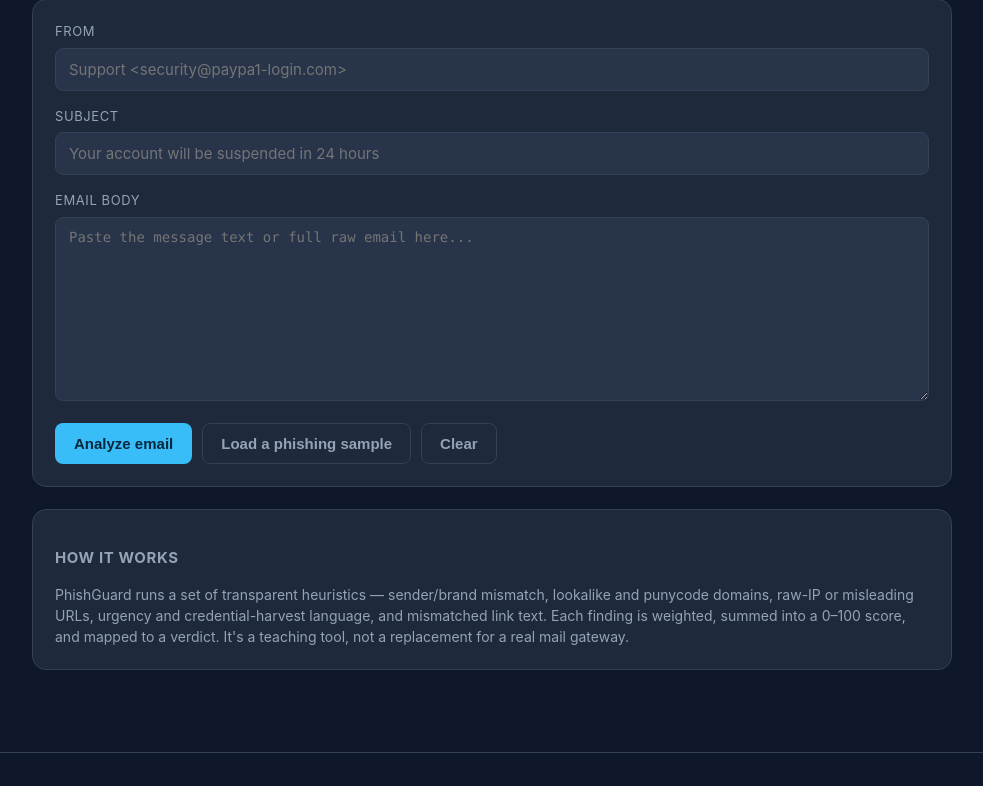
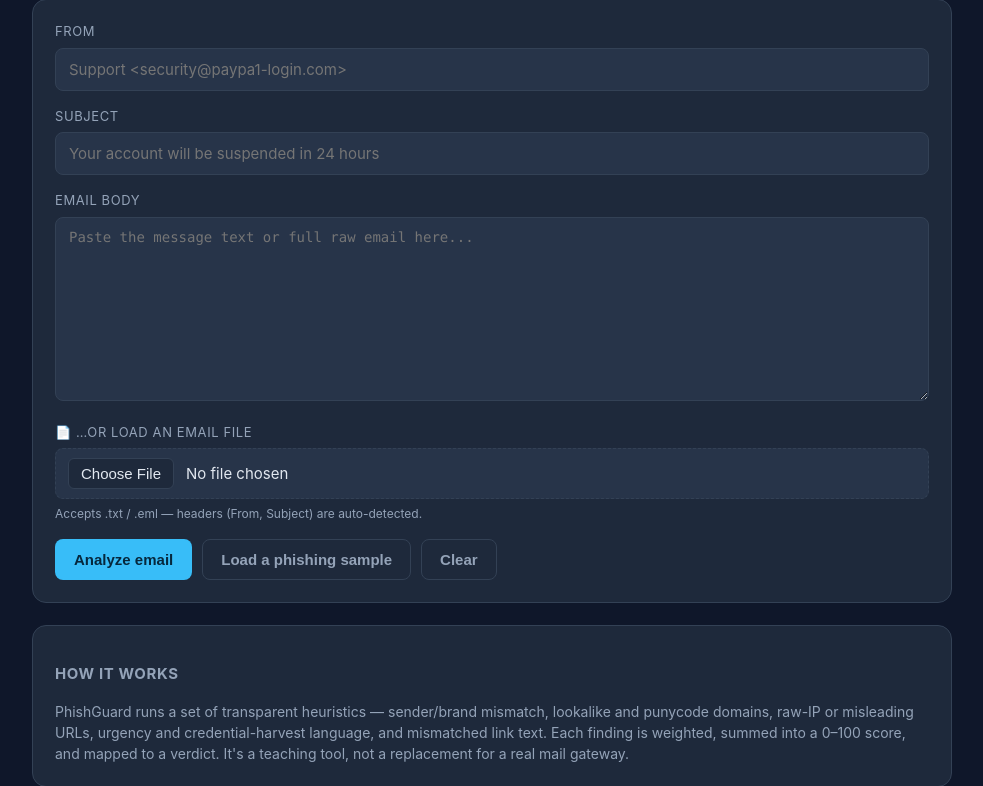
Before and after one commit to bclarketech/VW-Hackathon-phishguard, a Flask app: page / in a window 1280 px wide. Shown: the part 140-926 px from the top of the page, without its empty margins (148-1131 px from the left). Run offline with Flask 3, Linux system fonts and the light colour scheme.

Commit message:
Add email-file upload (.eml/.txt) with header auto-detect
- File picker reads .eml/.txt client-side, auto-fills From/Subject/body, analyzes
- Backend also accepts a direct file upload (request.files) read in memory only
- Auto-parses RFC-822 headers incl. base64/quoted-printable encoded subjects
- 8 new route tests (18 total passing)

```diff
--- a/app.py
+++ b/app.py
@@ -38,6 +38,15 @@ def analyze_route():
         body = (request.form.get("body") or "").strip()
         raw = (request.form.get("raw") or "").strip()
 
+        # Also accept a directly-uploaded email file (e.g. .eml / .txt).
+        # Read it in memory only — never written to disk.
+        upload = request.files.get("raw_file")
+        if upload and upload.filename and not raw:
+            try:
+                raw = upload.read(MAX_PASTE_CHARS + 1).decode("utf-8", errors="replace").strip()
+            except Exception:
+                raw = ""
+
     # Enforce the size limit on whatever the user gave us.
     total = len(subject) + len(sender) + len(body) + len(raw)
     if total > MAX_PASTE_CHARS:
--- a/static/app.js
+++ b/static/app.js
@@ -51,6 +51,97 @@
       var submit = document.querySelector(".btn-primary");
       if (submit) submit.focus();
     });
+  }
+
+  // ---- Load an email file (.txt / .eml) ----
+  var fileInput = document.getElementById("email-file");
+  if (fileInput) {
+    fileInput.addEventListener("change", function () {
+      var file = this.files && this.files[0];
+      if (!file) return;
+
+      if (file.size > 50000) {
+        window.alert("File is too large (" + file.size.toLocaleString() + " bytes). Please keep it under 50 KB.");
+        fileInput.value = "";
+        return;
+      }
+
+      var reader = new FileReader();
+      reader.onload = function (e) {
+        var text = String(e.target.result || "");
+        var parsed = parseEmail(text);
+
+        var senderEl = document.getElementById("sender");
+        var subjectEl = document.getElementById("subject");
+        var bodyEl = document.getElementById("body");
+        if (senderEl) senderEl.value = parsed.sender;
+        if (subjectEl) subjectEl.value = parsed.subject;
+        if (bodyEl) bodyEl.value = parsed.body;
+
+        // Auto-analyze right away so the user sees results immediately.
+        var form = document.getElementById("analyze-form");
+        if (form) form.submit();
+      };
+      reader.onerror = function () {
+        window.alert("Could not read that file. Try saving the email as a .txt or .eml file first.");
+      };
+      reader.readAsText(file);
+    });
+  }
+
+  // Split a raw email into sender / subject / body.
+  // Handles RFC-822 style headers (blank line separates headers from body).
+  function parseEmail(text) {
+    var out = { sender: "", subject: "", body: text };
+    var normalized = text.replace(/\r\n/g, "\n");
+
+    // Only try header parsing if it actually looks like it has headers.
+    var firstBlank = normalized.indexOf("\n\n");
+    if (firstBlank === -1) return out;
+
+    var headerBlock = normalized.slice(0, firstBlank);
+    var bodyPart = normalized.slice(firstBlank + 2);
+
+    // Must contain at least one recognizable header line to trust it.
+    if (!/^(from|to|subject|date|message-id|received|return-path)\s*:/im.test(headerBlock)) {
+      return out;
+    }
+
+    // Join continuation lines (headers wrapped over multiple lines).
+    var headers = {};
+    var currentKey = null;
+    headerBlock.split("\n").forEach(function (line) {
+      var m = line.match(/^([A-Za-z0-9-]+):\s*(.*)$/);
+      if (m) {
+        currentKey = m[1].toLowerCase();
+        headers[currentKey] = m[2].trim();
+      } else if (currentKey && /^\s/.test(line)) {
+        headers[currentKey] += " " + line.trim();
+      }
+    });
+
+    // Light base64 / quoted-printable sniffing for encoded headers.
+    function decodeHeader(v) {
+      if (!v) return "";
+      var b64 = v.match(/=\?UTF-8\?B\?([A-Za-z0-9+/=]+)\?=/i);
+      if (b64) {
+        try { return decodeURIComponent(escape(window.atob(b64[1]))); } catch (err) { /* fall through */ }
+      }
+      var qp = v.match(/=\?UTF-8\?Q\?([^?]+)\?=/i);
+      if (qp) {
+        try {
+          return decodeURIComponent(qp[1].replace(/_/g, " ").replace(/=([0-9A-F]{2})/gi, function (h, hex) {
+            return "%" + hex;
+          }));
+        } catch (err) { /* fall through */ }
+      }
+      return v.replace(/=\n/g, ""); // basic quoted-printable soft line breaks in body-ish text
+    }
+
+    out.sender = decodeHeader(headers["from"] || "");
+    out.subject = decodeHeader(headers["subject"] || "");
+    out.body = bodyPart.trim() || text;
+    return out;
   }
 
   // ---- Optional: AJAX submit so the page doesn't fully reload ----
--- a/static/style.css
+++ b/static/style.css
@@ -61,6 +61,18 @@ input, textarea {
 }
 input:focus, textarea:focus { outline: none; border-color: var(--accent); }
 textarea { resize: vertical; font-family: ui-monospace, "SF Mono", Menlo, Consolas, monospace; font-size: 14px; }
+
+.file-row { margin-top: 4px; }
+.file-picker { display: flex; flex-direction: column; gap: 6px; }
+.file-picker input[type="file"] {
+  padding: 9px 12px; background: var(--card2); border: 1px dashed var(--border);
+  border-radius: 8px; color: var(--text); cursor: pointer;
+}
+.file-picker input[type="file"]::file-selector-button {
+  background: var(--card); color: var(--text); border: 1px solid var(--border);
+  border-radius: 6px; padding: 6px 12px; margin-right: 12px; cursor: pointer;
+}
+.file-hint { font-size: 12px; color: var(--muted); }
 
 .actions { display: flex; gap: 10px; flex-wrap: wrap; }
 button { cursor: pointer; border-radius: 8px; font-size: 15px; padding: 11px 18px; border: 1px solid transparent; font-weight: 600; }
--- a/templates/index.html
+++ b/templates/index.html
@@ -37,6 +37,14 @@
           <label for="body">Email body</label>
           <textarea id="body" name="body" rows="10"
                     placeholder="Paste the message text or full raw email here..."></textarea>
+        </div>
+
+        <div class="row file-row">
+          <label for="email-file">📄 …or load an email file</label>
+          <div class="file-picker">
+            <input type="file" id="email-file" accept=".txt,.eml,.msg,.text,.emlx">
+            <span class="file-hint">Accepts .txt / .eml — headers (From, Subject) are auto-detected.</span>
+          </div>
         </div>
 
         <div class="actions">
```
Also changed, not shown: tests/test_app.py (added, +79 -0 lines).
